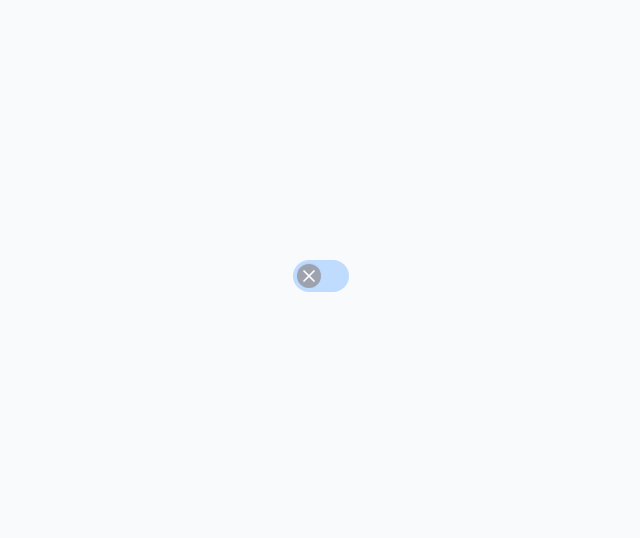
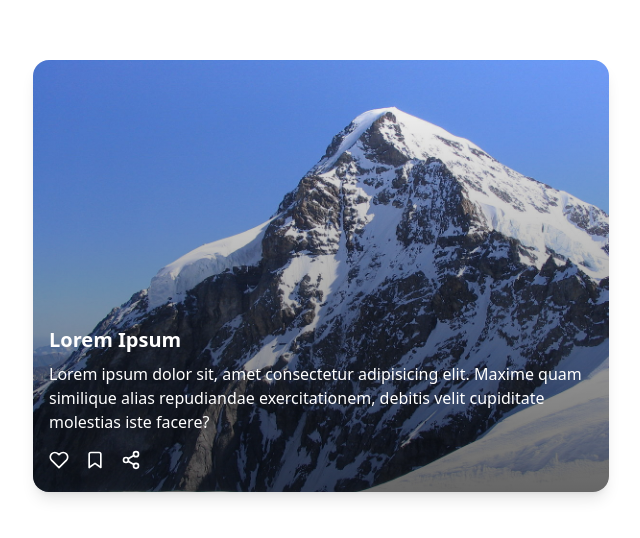
Before and after one commit to Dmitriifd/react-components, a React (Vite) app: page / in a window 1280 px wide. Shown: the part 124-662 px from the top of the page, without its empty margins (319-959 px from the left). Built offline with nearby package versions, Linux system fonts and the light colour scheme.

Commit message:
ImageCard

```diff
--- a/src/App.tsx
+++ b/src/App.tsx
@@ -1,11 +1,15 @@
+import { ImageCardWrapper } from '@components/card/ImageCardWrapper'
 import { DropdownWrappes } from '@components/dropdown/DropdownWrappes'
 import { SwitchWrapper } from '@components/switch/SwitchWrapper'
+
+
 
 function App() {
   return (
     <div>
       {/* <DropdownWrappes /> */}
-      <SwitchWrapper />
+      {/* <SwitchWrapper /> */}
+      <ImageCardWrapper />
     </div>
   )
 }
--- /dev/null
+++ b/src/components/card/ImageCard.tsx
@@ -0,0 +1,19 @@
+import React from 'react'
+
+type Props = {
+  src: string
+  children: React.ReactNode
+} & React.ComponentProps<'div'>
+
+const ImageCard = ({ children, src, ...props }: Props) => {
+  return (
+    <div {...props} className="relative max-w-xl  overflow-hidden rounded-2xl shadow-lg group">
+      <img src={src} alt="" className="transition-transform group-hover:scale-110 duration-200" />
+      <div className="absolute inset-0 flex items-end bg-gradient-to-t from-black/60 to-transparent">
+        <div className="p-4 text-white">{children}</div>
+      </div>
+    </div>
+  )
+}
+
+export { ImageCard }
--- /dev/null
+++ b/src/components/card/ImageCardWrapper.tsx
@@ -0,0 +1,30 @@
+import { ImageCard } from '@components/card/ImageCard'
+import { Bookmark, Heart, Share2 } from 'react-feather'
+import bgImage from '../../assets/img-1.jpg'
+
+const ImageCardWrapper = () => {
+  return (
+    <div className="h-screen flex items-center justify-center">
+      <ImageCard src={bgImage}>
+        <h3 className="text-xl font-bold mb-2">Lorem Ipsum</h3>
+        <p>
+          Lorem ipsum dolor sit, amet consectetur adipisicing elit. Maxime quam similique alias repudiandae
+          exercitationem, debitis velit cupiditate molestias iste facere?
+        </p>
+        <div className="space-x-4 mt-4">
+          <button className="btn">
+            <Heart size={20} />
+          </button>
+          <button className="btn">
+            <Bookmark size={20} />
+          </button>
+          <button className="btn">
+            <Share2 size={20} />
+          </button>
+        </div>
+      </ImageCard>
+    </div>
+  )
+}
+
+export { ImageCardWrapper }
```
Also changed, not shown: src/assets/img-1.jpg (added).
